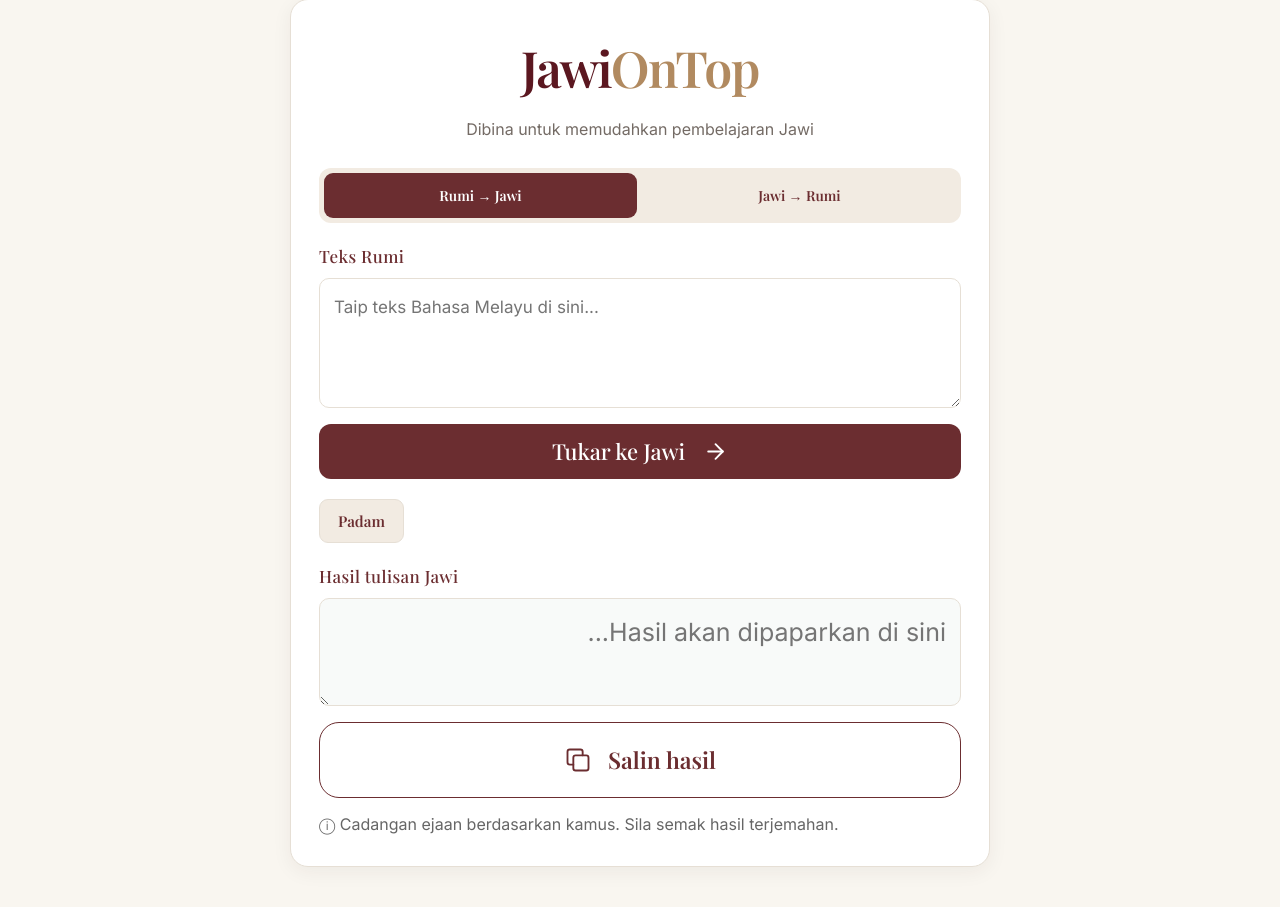
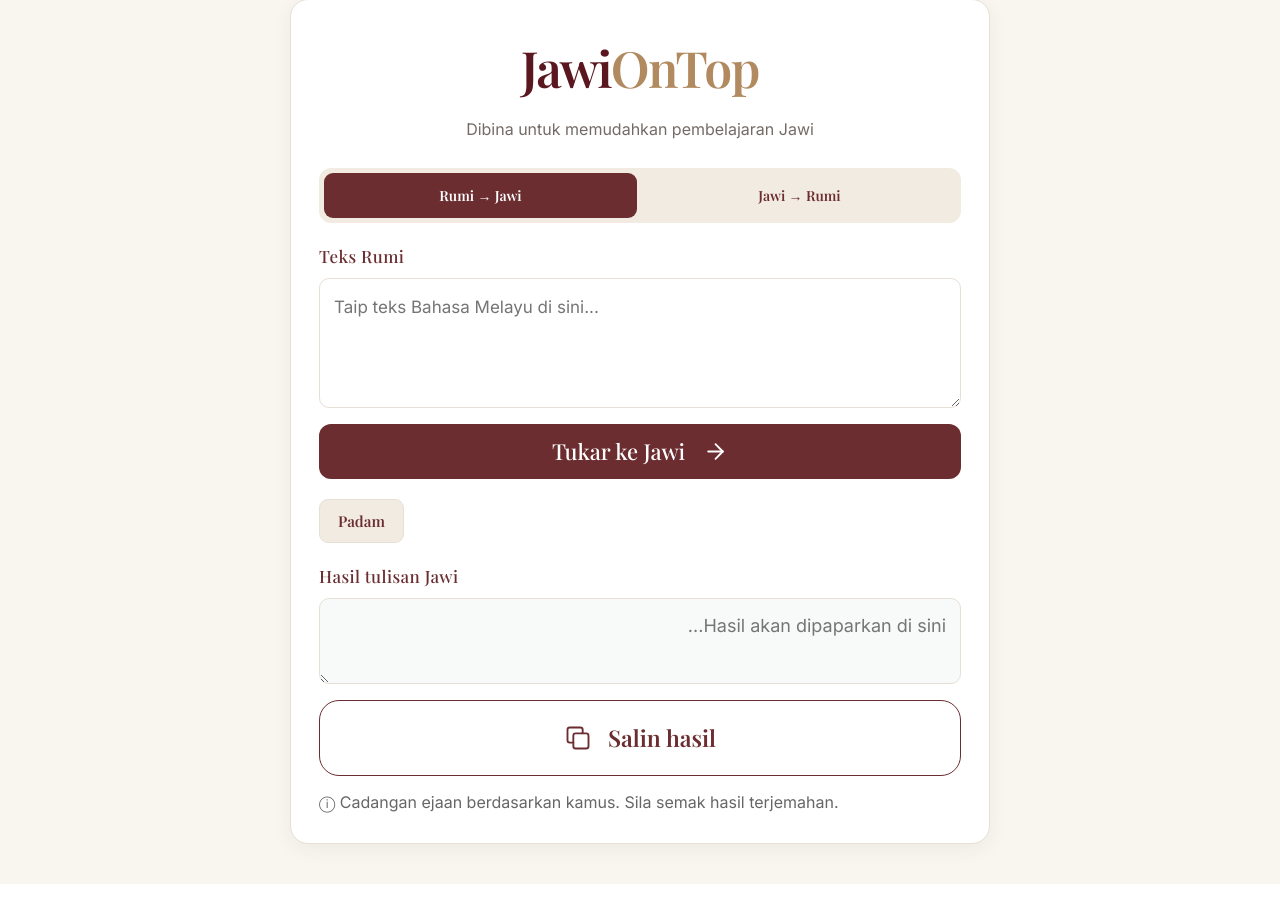
Before and after one commit to hassyabasirah/JawiOnTop, a Flask app: page / in a window 1280 px wide. Shown: the part 152-1059 px from the top of the page. After the commit the page ends 1036 px from the top, so only its background shows below. Run offline with Flask 3, Linux system fonts and the light colour scheme.

Commit message:
Update index.html

```diff
--- a/templates/index.html
+++ b/templates/index.html
@@ -115,7 +115,7 @@ color: var(--text-main);
 #output {
     direction: rtl;
     text-align: right;
-    font-size: 25px;
+    font-size: 18px;
     background: #f8faf9;
 }
 
```
